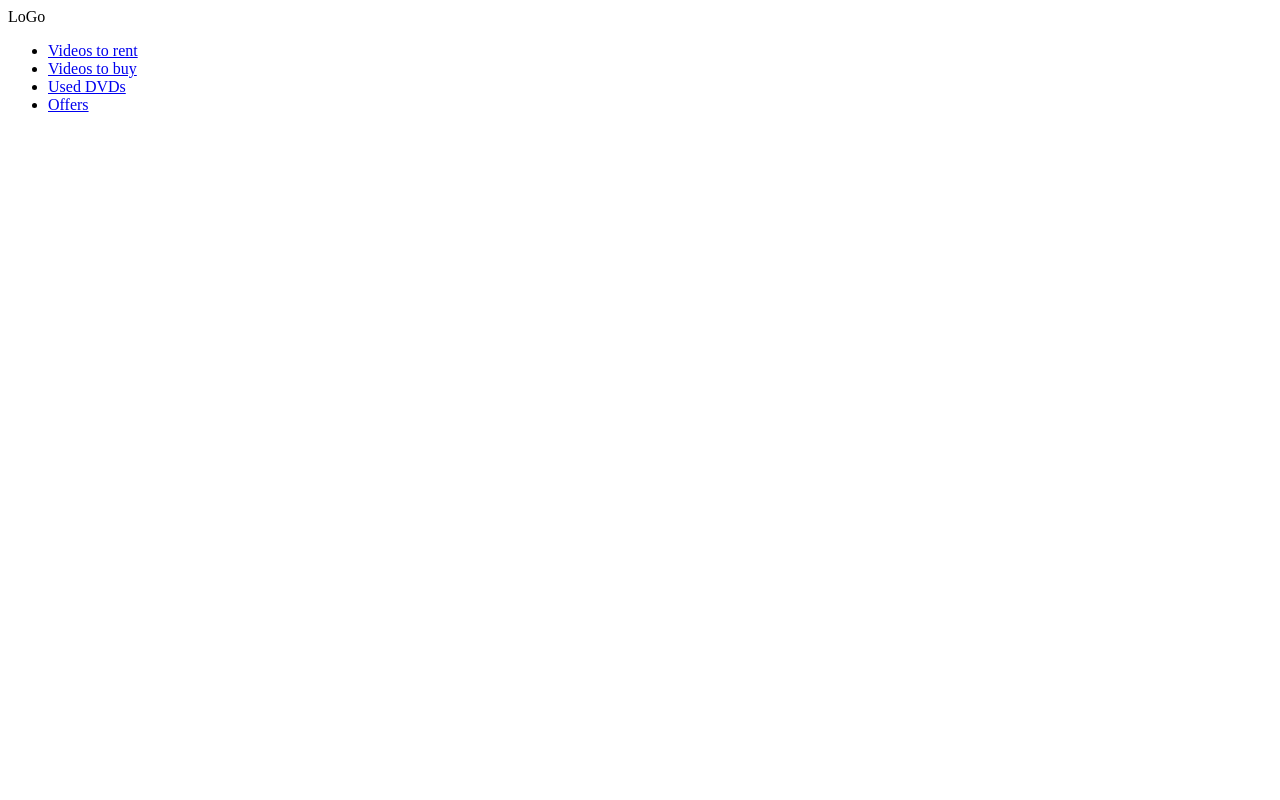
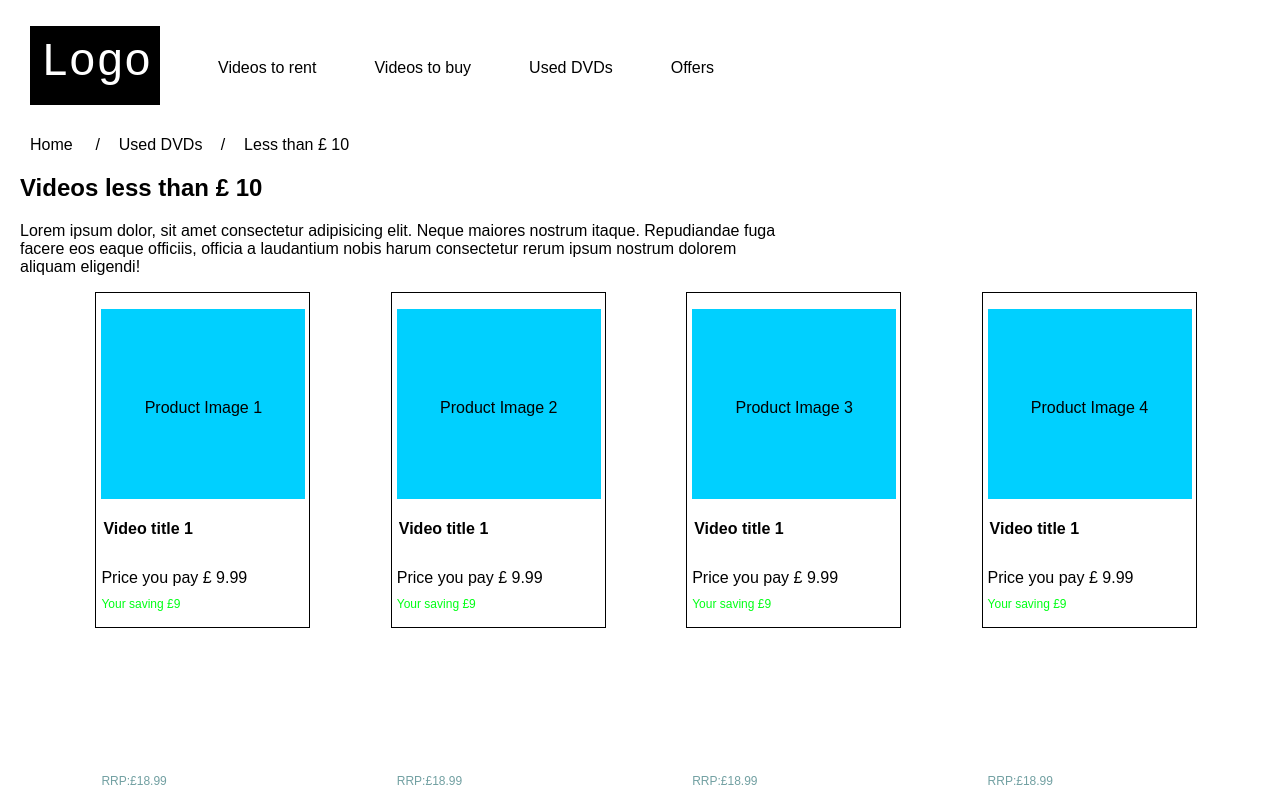
Before and after one commit to EnnaqarBoubker/HTML-CSS, a plain HTML site: page first P.html in a window 1280 px wide. Drawn offline with Linux system fonts and the light colour scheme.

Commit message:
complet brief 2

```diff
--- /dev/null
+++ b/first P.css
@@ -0,0 +1,117 @@
+*
+{
+    font-family: Arial, Helvetica, sans-serif;
+    box-sizing: border-box;
+    margin-left: 5px;
+    padding: 0;
+}
+ul
+{
+    list-style-type: none;
+}
+a
+{
+    text-decoration: none;
+    color: black;
+}
+
+/* Navigation */
+
+.menu
+{
+    height: 6.5rem;
+
+}
+.menu .logo
+{
+    border: 1px solid black;
+    padding: 10px;
+    margin: 10px;
+    font: 46px Monospace, sans-serif;
+    background: #000;
+    color: #fff;
+    width: 130px;
+    height: 79px;
+    float: left;
+    text-align: center;
+}
+.menu ul
+{
+    display: flex;
+    margin-left: 75px;
+}
+.menu ul li
+{
+    padding: 10px;
+    margin: 33px 0px 0px 33px;
+}
+.menu ul li a:hover, .navbar ol li a:hover
+{
+    text-decoration: underline;
+}
+
+/* Breadcrumbs */
+
+.navbar ol
+{
+    list-style: none;
+    display: flex;
+}
+
+/* Titre de la page et introduction */
+
+.the_first
+{
+    max-width: 768px;
+}
+
+/* Carte Produit */
+
+.list
+{
+    display: flex;
+    justify-content: space-evenly;
+    align-items: center;
+
+}
+.list .the_one
+{
+    border: 1px solid #000;
+    width: 215px;
+    text-align: center;
+    height: auto;
+}
+.list .the_one .text
+{
+    width: 204px;
+    height: 190px;
+    background: #00d0ff;
+    padding-top: 90px;
+}
+.list .the_one h4
+{
+    text-align: left;
+    padding-left: 2px;
+}
+.list .the_one .text_2
+{
+    text-align: left;
+    padding: 10px 0;
+}
+.list .the_one .text_2::before
+{
+    content: "RRP:\00A3 18.99";
+    position: absolute;
+    bottom: 12px;
+    font-size: 12px;
+    color: #72a0a2;
+}
+.list .the_one .text_2::after
+{
+    content: "Your saving \00A3 9";
+    position: relative;
+    top: 10px;
+    color: rgb(0, 255, 21);
+    font-size: 12px;
+    display: block;
+}
--- a/first P.html
+++ b/first P.html
@@ -4,23 +4,65 @@
     <meta charset="UTF-8">
     <meta http-equiv="X-UA-Compatible" content="IE=edge">
     <meta name="viewport" content="width=device-width, initial-scale=1.0">
+    <meta name="description" content="">
+    <link rel="stylesheet" href="./first P.css">
+    <link rel="stylesheet" media="screen and (max-width: 600px)" href="phone.css">
     <title> Magasin de vidéo</title>
 </head>
 <body>
     <header>
-         <div class="logo">LoGo</div>
-         <nav>
+        <div class="menu">
+            <div class="logo">Logo</div>
+
                 <ul>
                     <li><a href="#">Videos to rent</a></li>
                     <li><a href="#">Videos to buy</a></li>
                     <li><a href="#">Used DVDs</a></li>
                     <li><a href="#">Offers</a></li>
                 </ul>
+
+       </div>
+    </header>
+     <nav class="navbar">
+           <ol>
+               <li><a href="#">Home &nbsp; </a></li>
+               <li>&nbsp; &#47; &nbsp;</li>
+               <li><a href="#">Used DVDs&nbsp;</a></li>
+               <li>&nbsp; &#47; &nbsp;</li>
+               <li><a href="#">Less than &#163; 10</a></li>
+           </ol>
        </nav>
-    </header>
+    <section class="the_first">
+        <h1>Videos less than &#163; 10</h1>
+        <p>Lorem ipsum dolor, sit amet consectetur adipisicing elit.
+             Neque maiores nostrum itaque. Repudiandae fuga facere eos
+             eaque officiis, officia a laudantium nobis harum consectetur
+             rerum ipsum nostrum dolorem aliquam eligendi!</p>
+    </section>
+    <section class="list">
+        <div class="the_one">
+            <p class="text">Product Image 1</p>
+            <h4>Video title 1</h4>
+            <p class="text_2">Price you pay &#163 9.99</p>
+        </div>
 
-    <section>
+        <div class="the_one">
+            <p class="text">Product Image 2</p>
+            <h4>Video title 1</h4>
+            <p class="text_2">Price you pay &#163 9.99</p>
+        </div>
 
+        <div class="the_one">
+            <p class="text">Product Image 3</p>
+            <h4>Video title 1</h4>
+            <p class="text_2">Price you pay &#163 9.99</p>
+        </div>
+
+        <div class="the_one">
+            <p class="text">Product Image 4</p>
+            <h4>Video title 1</h4>
+            <p class="text_2">Price you pay &#163 9.99</p>
+        </div>
     </section>
     <footer>
 
```
Also changed, not shown: index.html (+1 -0 lines). Lines whose indentation alone changed are shown as unchanged.
